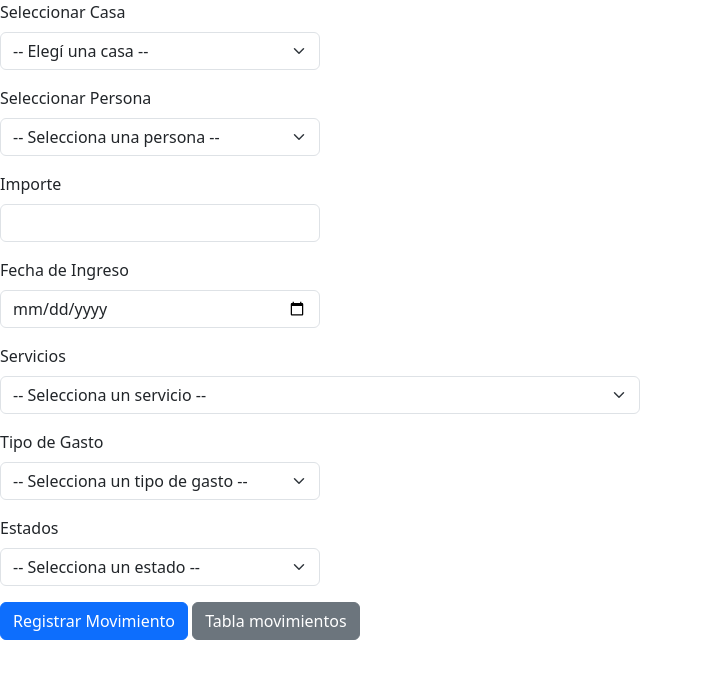
After one commit to Midulio/FamilyCalc, a PHP site: page /views/movimientos/create.php in a window 1280 px wide. The commit adds this page. Shown: the top 679 px of the page, without its empty margins (0-703 px from the left). Run offline with PHP 8.4, Linux system fonts and the light colour scheme; data comes from the database, SQL or seed files in the repository.

Commit message:
Add files via upload

```diff
--- a/index.html
+++ b/index.html
@@ -62,7 +62,7 @@
         </div>
     </nav>
     <section class="container-sm">
-        <a href="views/gastos/gastos.html" class="animacionHover">
+        <a href="views/movimientos/index_movimientos.php" class="animacionHover">
             <div class="gastos position-relative">
                 <div class="gastosTitulo position-relative">
                     <h2> Gasto total </h2>
--- a/views/chatbot/chatbot.html
+++ b/views/chatbot/chatbot.html
@@ -62,7 +62,7 @@
                     <div class="chat-row">
                     <img src="../../src/bot.gif" alt="bot" class="bot-img">
                         <div class="message bot-message">
-                            ¡HOLA! soy el CHATBOT oficial de <span class="family">Family</span><span class="calc">Calc.</span> ¿En qué puedo ayudarte hoy?
+                            ¡HOLA! soy Carlitos el asistente virtual de <span class="family">Family</span><span class="calc">Calc.</span> ¿En qué puedo ayudarte hoy?
                             <div class="options-container">
                                 <button class="option-button" data-question="horario">¿Cuál es su horario de atención?</button>
                                 <button class="option-button" data-question="contacto">¿Cómo puedo contactarlos?</button>
--- /dev/null
+++ b/views/movimientos/create.php
@@ -0,0 +1,133 @@
+<?php
+include('../../conexion.php');
+
+// Obtener casas para el select
+$sql_casas = "SELECT id_casa, nombre FROM casa";
+$resultado_casas = $conexion->query($sql_casas);
+?>
+
+<!DOCTYPE html>
+<html lang="es">
+<head>
+    <meta charset="UTF-8" />
+    <title>Registrar Movimiento</title>
+    <link href="https://cdn.jsdelivr.net/npm/bootstrap@5.3.6/dist/css/bootstrap.min.css" rel="stylesheet" />
+</head>
+<body>
+
+<form action="guardar_movimiento.php" method="post">
+
+    <div class="mb-3">
+        <label for="casa" class="form-label">Seleccionar Casa</label>
+        <select name="id_casa" id="casa" class="form-select w-25" required>
+            <option value="" disabled selected>-- Elegí una casa --</option>
+            <?php
+            if ($resultado_casas->num_rows > 0) {
+                while ($row = $resultado_casas->fetch_assoc()) {
+                    echo '<option value="'. $row['id_casa'] .'">'. htmlspecialchars($row['nombre']) .'</option>';
+                }
+            } else {
+                echo '<option disabled>No hay casas disponibles</option>';
+            }
+            ?>
+        </select>
+    </div>
+
+    <div class="mb-3">
+        <label for="persona" class="form-label">Seleccionar Persona</label>
+        <select name="id_persona" id="persona" class="form-select w-25" required>
+            <option value="" disabled selected>-- Selecciona una persona --</option>
+        </select>
+    </div>
+
+    <div class="mb-3">
+        <label for="importe" class="form-label">Importe</label>
+        <input type="number" name="importe" id="importe" class="form-control w-25" step="0.01" required />
+    </div>
+
+    <div class="mb-3">
+        <label for="fecha_ingreso" class="form-label">Fecha de Ingreso</label>
+        <input type="date" name="fecha_ingreso" id="fecha_ingreso" class="form-control w-25" required />
+    </div>
+
+    <div class="mb-3">
+    <label class="form-label">Servicios</label>
+    <select name="servicios" class="form-select w-50" required>
+        <option value="" disabled selected>-- Selecciona un servicio --</option>
+        <option value="Comidas y Bebidas">Comidas y Bebidas </option>
+        <option value="Supermercado">Supermercado </option>
+        <option value="Transporte">Transporte </option>
+        <option value="Hogar">Hogar </option>
+        <option value="Luz">Luz </option>
+        <option value="Gas">Gas </option>
+        <option value="Internet y Cable">Internet y Cable</option>
+        <option value="Salud">Salud </option>
+        <option value="Entretenimiento">Entretenimiento</option>
+        <option value="Otros">Otros</option>
+        <option value="Prepaga">Prepaga</option>
+        <option value="Sueldo">Sueldo</option>
+        <option value="Aguinaldo">Aguinaldo</option>
+    </select>
+</div>
+<div class="mb-3">
+    <label for="tipo_de_gastos" class="form-label">Tipo de Gasto</label>
+    <select name="tipo_de_gastos" id="tipo_de_gastos" class="form-select w-25" required>
+        <option value="" disabled selected>-- Selecciona un tipo de gasto --</option>
+        <option value="Fijo">Fijo</option>
+        <option value="Variable">Variable</option>
+        <option value="Ingreso">Ingreso</option>
+    </select>
+</div>
+
+
+
+<div class="mb-3">
+    <label class="form-label">Estados</label>
+    <select name="estados" class="form-select w-25" required>
+        <option value="" disabled selected>-- Selecciona un estado --</option>
+        <option value="pagado">pagado</option>
+        <option value="pendiente">pendiente</option>
+        <option value="baja">baja</option>
+    </select>
+</div>
+
+
+    <button type="submit" class="btn btn-primary">Registrar Movimiento</button>
+
+
+
+
+        <a href="index_movimientos.php" class="btn btn-secondary">Tabla movimientos</a>
+</form>
+
+<script>
+document.getElementById('casa').addEventListener('change', function() {
+    const idCasa = this.value;
+    const selectPersona = document.getElementById('persona');
+
+    selectPersona.innerHTML = '<option value="" disabled selected>Cargando...</option>';
+
+    fetch('get_personas.php?id_casa=' + idCasa)
+        .then(response => response.json())
+        .then(data => {
+            if (data.length > 0) {
+                selectPersona.innerHTML = '<option value="" disabled selected>-- Selecciona una persona --</option>';
+                data.forEach(persona => {
+                    const option = document.createElement('option');
+                    option.value = persona.id_persona;
+                    option.textContent = persona.nombre + ' ' + persona.apellido;
+                    selectPersona.appendChild(option);
+                });
+            } else {
+                selectPersona.innerHTML = '<option value="" disabled selected>No hay personas disponibles</option>';
+            }
+        })
+        .catch(error => {
+            console.error('Error:', error);
+            selectPersona.innerHTML = '<option value="" disabled selected>Error al cargar personas</option>';
+        });
+});
+</script>
+
+</body>
+</html>
--- a/views/personas/create.php
+++ b/views/personas/create.php
@@ -56,7 +56,7 @@ $resultado = $conexion->query($sql);
 </div>
 
 
-    </div>
+</div>
 
     <button type="submit" class="btn btn-primary">Registrar Persona</button>
      <a href="index_personas.php" class="btn btn-secondary">Tabla Persona</a>
```
Also changed, not shown: views/movimientos/get_personas.php (added, +28 -0 lines), views/movimientos/guardar_movimiento.php (added, +29 -0 lines), views/movimientos/index_movimientos.php (added, +94 -0 lines).
